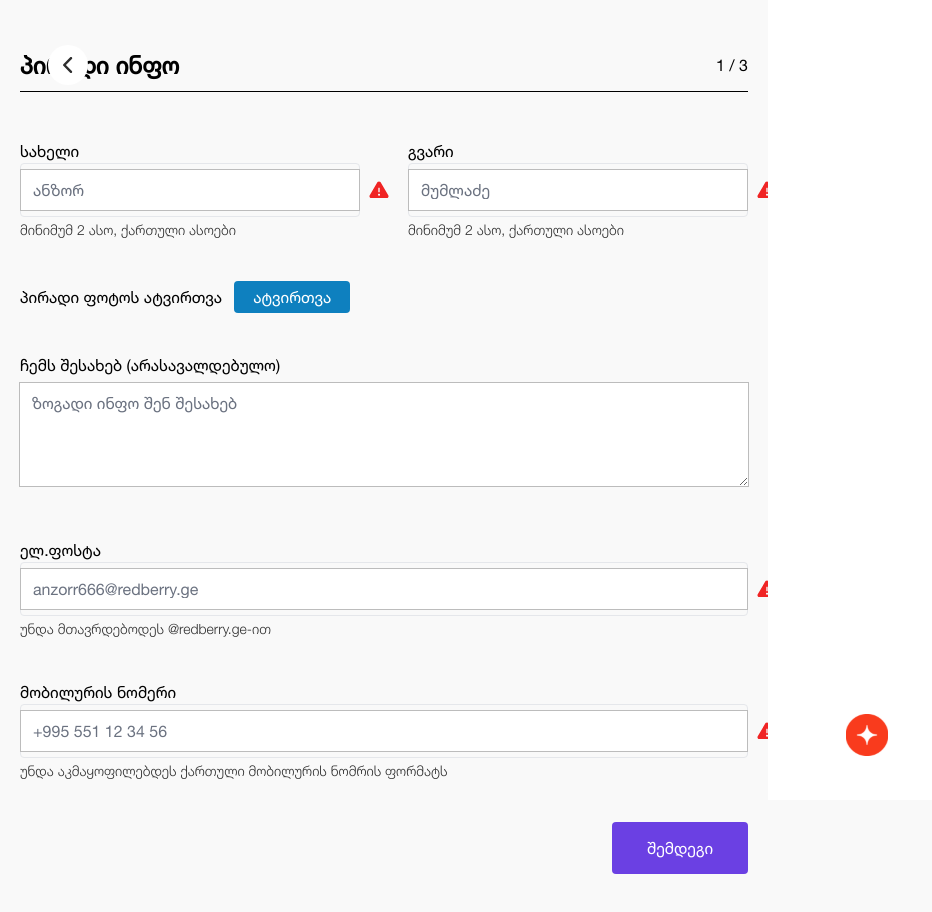
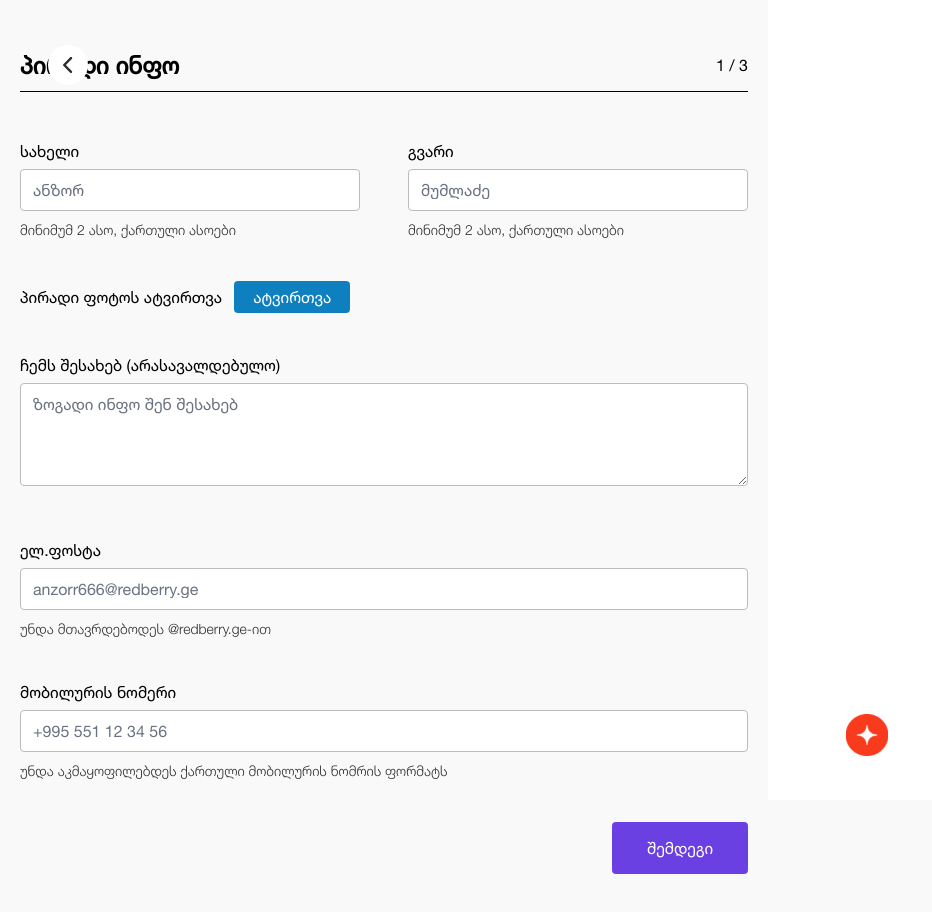
Before and after one commit to esaia/cv-generator-Bootcamp, a React (Create React App) app: page / in a window 1280 px wide. Both pictures are taken after a click on the button "რეზიუმეს დამატება". Shown: the whole page, without its empty margins (0-932 px from the left). Built offline with nearby package versions, Linux system fonts and the light colour scheme.

Commit message:
validations on input borders DONE & bug fixed photo uploading problem solved :)

```diff
--- a/src/App.js
+++ b/src/App.js
@@ -1,9 +1,9 @@
-import FormWrapper from "./components/FormWrapper";
+import FormWrapper from "./components/wrappers/FormWrapper";
 import useMultyStep from "./hooks/useMultyStep";
 import Home from "./components/Home";
 import PrivateInfo from "./components/form components/PrivateInfo";
-import ExperianceWrapper from "./components/form components/ExperianceWrapper";
-import EducationWrapper from "./components/form components/EducationWrapper";
+import ExperianceWrapper from "./components/wrappers/ExperianceWrapper";
+import EducationWrapper from "./components/wrappers/EducationWrapper";
 import FinalCvPage from "./components/FinalCvPage";
 import "./index.css";
 import useFormContext from "./hooks/useFormContext";
--- a/src/components/Cv.js
+++ b/src/components/Cv.js
@@ -80,9 +80,9 @@ const Cv = () => {
       </div>
       {/* გამოცდილება*/}
 
-      {inputsData.experiences.map((experience) => {
+      {inputsData.experiences.map((experience, i) => {
         return (
-          <div key={experience.position}>
+          <div key={i}>
             {(experience.position ||
               experience.employer ||
               experience.description ||
@@ -116,9 +116,9 @@ const Cv = () => {
 
       {/* განათლება*/}
 
-      {inputsData.educations.map((edu) => {
+      {inputsData.educations.map((edu, i) => {
         return (
-          <div key={edu.institute}>
+          <div key={i}>
             {(edu.institute ||
               edu.degree ||
               edu.due_date ||
--- a/src/components/form components/PrivateInfo.js
+++ b/src/components/form components/PrivateInfo.js
@@ -10,17 +10,31 @@ const PrivateInfo = () => {
         {/* სახელი & გვარი */}
         <div className="flex justify-between ">
           <div className="mr-6 w-full">
-            <label htmlFor="">სახელი</label>
+            <label
+              className={
+                inputsData.name && !validations.name ? "text-[#E52F2F]" : ""
+              }
+            >
+              სახელი
+            </label>
 
             <div className="inputsDiv">
               <input
                 type="text"
-                className="allinputs"
+                className={
+                  inputsData.name
+                    ? validations.name
+                      ? "correctInput "
+                      : "incorrectInput"
+                    : "allinputs"
+                }
                 placeholder="ანზორ"
                 name="name"
                 value={inputsData.name}
                 onChange={(e) => onChangeInput(e)}
               />
+
+              {inputsData.name && (
                 <img
                   src={
                     validations.name
@@ -30,24 +44,40 @@ const PrivateInfo = () => {
                   alt="successIcon"
                   className={validations.name ? "correctIcon" : "errorIcon"}
                 />
+              )}
             </div>
 
             <span className="inputDesc">მინიმუმ 2 ასო, ქართული ასოები</span>
           </div>
 
           <div className="ml-6 w-full">
-            <label htmlFor="">გვარი</label>
+            <label
+              className={
+                inputsData.surname && !validations.surname
+                  ? "text-[#E52F2F]"
+                  : ""
+              }
+            >
+              გვარი
+            </label>
 
             <div className="inputsDiv">
               <input
                 type="text"
-                className="allinputs"
+                className={
+                  inputsData.surname
+                    ? validations.surname
+                      ? "correctInput "
+                      : "incorrectInput"
+                    : "allinputs"
+                }
                 placeholder="მუმლაძე"
                 name="surname"
                 value={inputsData.surname}
                 onChange={(e) => onChangeInput(e)}
               />
 
+              {inputsData.surname && (
                 <img
                   src={
                     validations.surname
@@ -57,14 +87,13 @@ const PrivateInfo = () => {
                   alt="successIcon"
                   className={validations.surname ? "correctIcon" : "errorIcon"}
                 />
+              )}
             </div>
 
             <span className="inputDesc">მინიმუმ 2 ასო, ქართული ასოები</span>
           </div>
         </div>
-
         {/* ფოტოს ატვირთვა */}
-
         <div className="flex gap-3 items-center">
           <p>პირადი ფოტოს ატვირთვა</p>
           <label
@@ -82,36 +111,47 @@ const PrivateInfo = () => {
             hidden
           />
         </div>
-
         {/* ჩემს შესახებ */}
-
         <div>
-          <label htmlFor="">ჩემს შესახებ (არასავალდებულო)</label>
+          <label>ჩემს შესახებ (არასავალდებულო)</label>
           <textarea
             type="text"
-            className="allinputs h-[103px] pb-[0px]"
+            className={` ${
+              inputsData.about_me ? "correctInput" : "allinputs"
+            } h-[103px] pb-[0px]`}
             placeholder="ზოგადი ინფო შენ შესახებ"
             name="about_me"
             value={inputsData.about_me}
             onChange={(e) => onChangeInput(e)}
           />
         </div>
-
         {/* ელ-ფოსტა */}
-
         <div>
-          <label htmlFor="">ელ.ფოსტა</label>
+          <label
+            className={
+              inputsData.email && !validations.email ? "text-[#E52F2F]" : ""
+            }
+          >
+            ელ.ფოსტა
+          </label>
 
           <div className="inputsDiv">
             <input
               type="text"
-              className="allinputs"
+              className={
+                inputsData.email
+                  ? validations.email
+                    ? "correctInput "
+                    : "incorrectInput"
+                  : "allinputs"
+              }
               placeholder="anzorr666@redberry.ge"
               name="email"
               value={inputsData.email}
               onChange={(e) => onChangeInput(e)}
             />
 
+            {inputsData.email && (
               <img
                 src={
                   validations.email
@@ -121,26 +161,40 @@ const PrivateInfo = () => {
                 alt="successIcon"
                 className={validations.email ? "correctIcon" : "errorIcon"}
               />
+            )}
           </div>
 
           <span className="inputDesc">უნდა მთავრდებოდეს @redberry.ge-ით</span>
         </div>
-
         {/* ნომერი */}
-
         <div>
-          <label htmlFor="">მობილურის ნომერი</label>
+          <label
+            className={
+              inputsData.phone_number && !validations.phone_number
+                ? "text-[#E52F2F]"
+                : ""
+            }
+          >
+            მობილურის ნომერი
+          </label>
 
           <div className="inputsDiv">
             <input
               type="text"
-              className="allinputs"
+              className={
+                inputsData.phone_number
+                  ? validations.phone_number
+                    ? "correctInput "
+                    : "incorrectInput"
+                  : "allinputs"
+              }
               placeholder="+995 551 12 34 56"
               name="phone_number"
               value={inputsData.phone_number}
               onChange={(e) => onChangeInput(e)}
             />
 
+            {inputsData.phone_number && (
               <img
                 src={
                   validations.phone_number
@@ -148,8 +202,11 @@ const PrivateInfo = () => {
                     : "./img/errorIcon.svg"
                 }
                 alt="successIcon"
-              className={validations.phone_number ? "correctIcon" : "errorIcon"}
+                className={
+                  validations.phone_number ? "correctIcon" : "errorIcon"
+                }
               />
+            )}
           </div>
 
           <span className="inputDesc">
--- a/src/components/form components/EducationWrapper.js
+++ b/src/components/wrappers/EducationWrapper.js
@@ -1,6 +1,6 @@
 import React from "react";
 import useFormContext from "../../hooks/useFormContext";
-import Education from "./Education";
+import Education from "../form components/Education";
 
 const EducationWrapper = () => {
   const { inputsData, setInputsData, validations, setValidations } =
--- a/src/components/form components/ExperianceWrapper.js
+++ b/src/components/wrappers/ExperianceWrapper.js
@@ -1,6 +1,6 @@
 import React from "react";
 import useFormContext from "../../hooks/useFormContext";
-import Experience from "./Experiance";
+import Experience from "../../components/form components/Experiance";
 
 const ExperianceWrapper = () => {
   const { inputsData, setInputsData, validations, setValidations } =
--- a/src/components/FormWrapper.js
+++ b/src/components/wrappers/FormWrapper.js
@@ -1,13 +1,19 @@
 import React from "react";
-import useFormContext from "../hooks/useFormContext";
-import Cv from "./Cv";
-import ResetIcon from "./ResetIcon";
+import useFormContext from "../../hooks/useFormContext";
+import Cv from "../Cv";
+import ResetIcon from "../ResetIcon";
 
 const FormWrapper = ({ children, title }) => {
-  const { currentStep, setCurrentStep, allStep, validations, inputsData } =
-    useFormContext();
+  const {
+    currentStep,
+    setCurrentStep,
+    allStep,
+    validations,
+    inputsData,
+    photoData,
+  } = useFormContext();
 
-  const { name, surname, image, email, phone_number } = validations;
+  const { name, surname, email, phone_number } = validations;
 
   const next = () => {
     const hasAllTrueValues = (obj) => {
@@ -28,7 +34,7 @@ const FormWrapper = ({ children, title }) => {
 
     switch (currentStep) {
       case 1:
-        if (name && surname && image && email && phone_number) {
+        if (name && surname && email && phone_number && photoData) {
           setCurrentStep((prev) => prev + 1);
         } else {
           setCurrentStep((prev) => prev);
--- a/src/context/FormProvider.js
+++ b/src/context/FormProvider.js
@@ -219,7 +219,6 @@ const FormProvider = ({ children }) => {
         }
 
         break;
-
       case 3:
         inputsData.educations[i] = {
           ...inputsData.educations[i],
--- a/src/index.css
+++ b/src/index.css
@@ -4,11 +4,19 @@
 
 @layer components {
   .allinputs {
-    @apply w-full my-[6px] border-none ring-1 ring-[#BCBCBC] focus:ring-2 focus:ring-[#BCBCBC];
+    @apply w-full my-[6px] rounded-[4px]  border-[1px] border-solid border-[#BCBCBC]  focus:border-[1px]  focus:border-[#BCBCBC]   focus:border-solid   focus:ring-0;
+  }
+
+  .correctInput {
+    @apply w-full my-[6px] rounded-[4px]  border-[1px] border-solid border-[#98E37E] focus:border-[1px]  focus:border-[#98E37E] focus:border-solid   focus:ring-0;
+  }
+
+  .incorrectInput {
+    @apply w-full my-[6px] rounded-[4px]  border-[1px] border-solid border-[#EF5050]   focus:border-[1px]  focus:border-[#EF5050]   focus:border-solid   focus:ring-0;
   }
 
   .inputsDiv {
-    @apply w-full border-solid border-[1px] rounded-[4px] relative;
+    @apply w-full border-solid  rounded-[4px] relative z-10;
   }
   .inputDesc {
     @apply text-[14px] font-helveticLight text-[#2E2E2E];
```
Also changed, not shown: src/components/form components/Education.js (+44 -5 lines), src/components/form components/Experiance.js (+66 -9 lines). Lines whose indentation alone changed are shown as unchanged.
